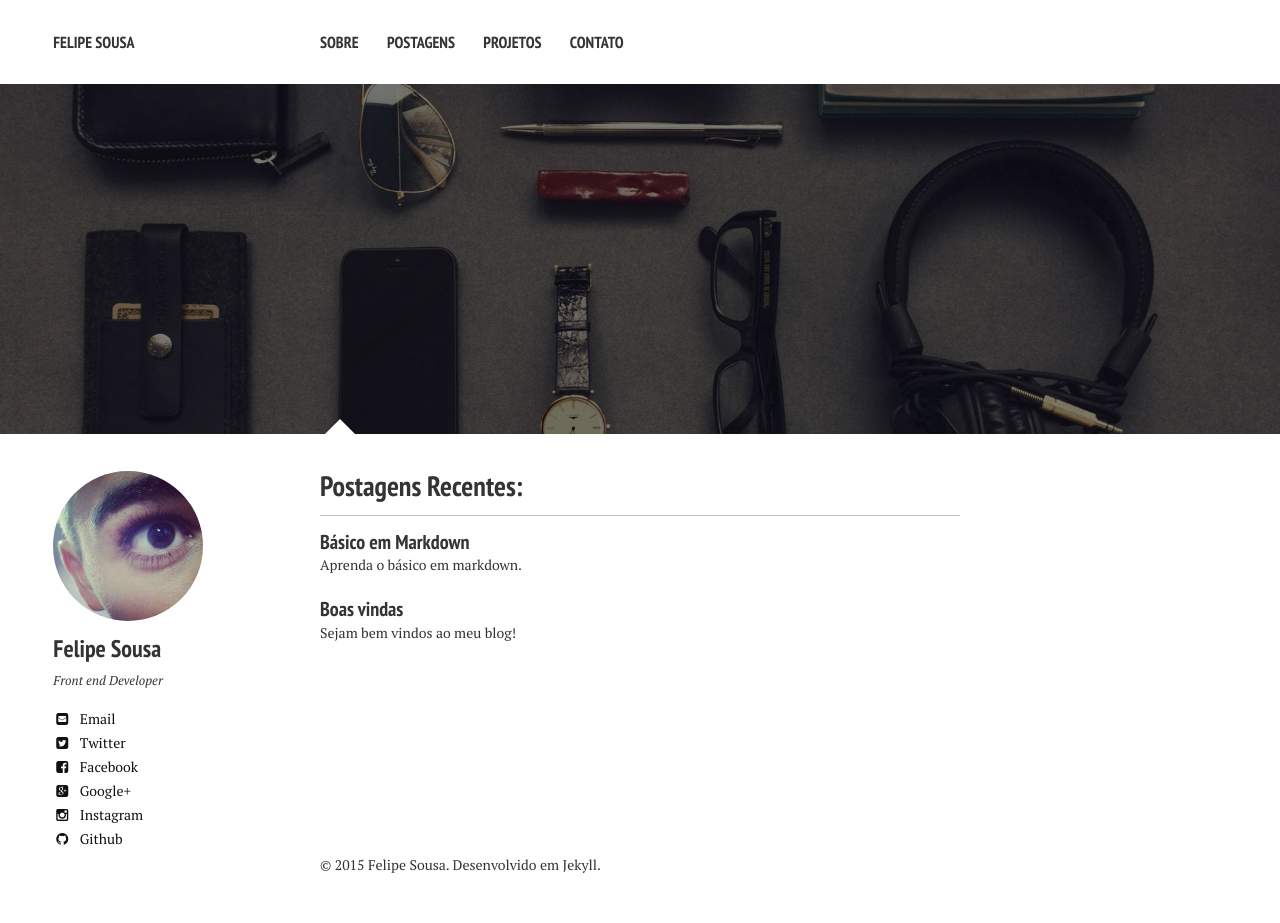
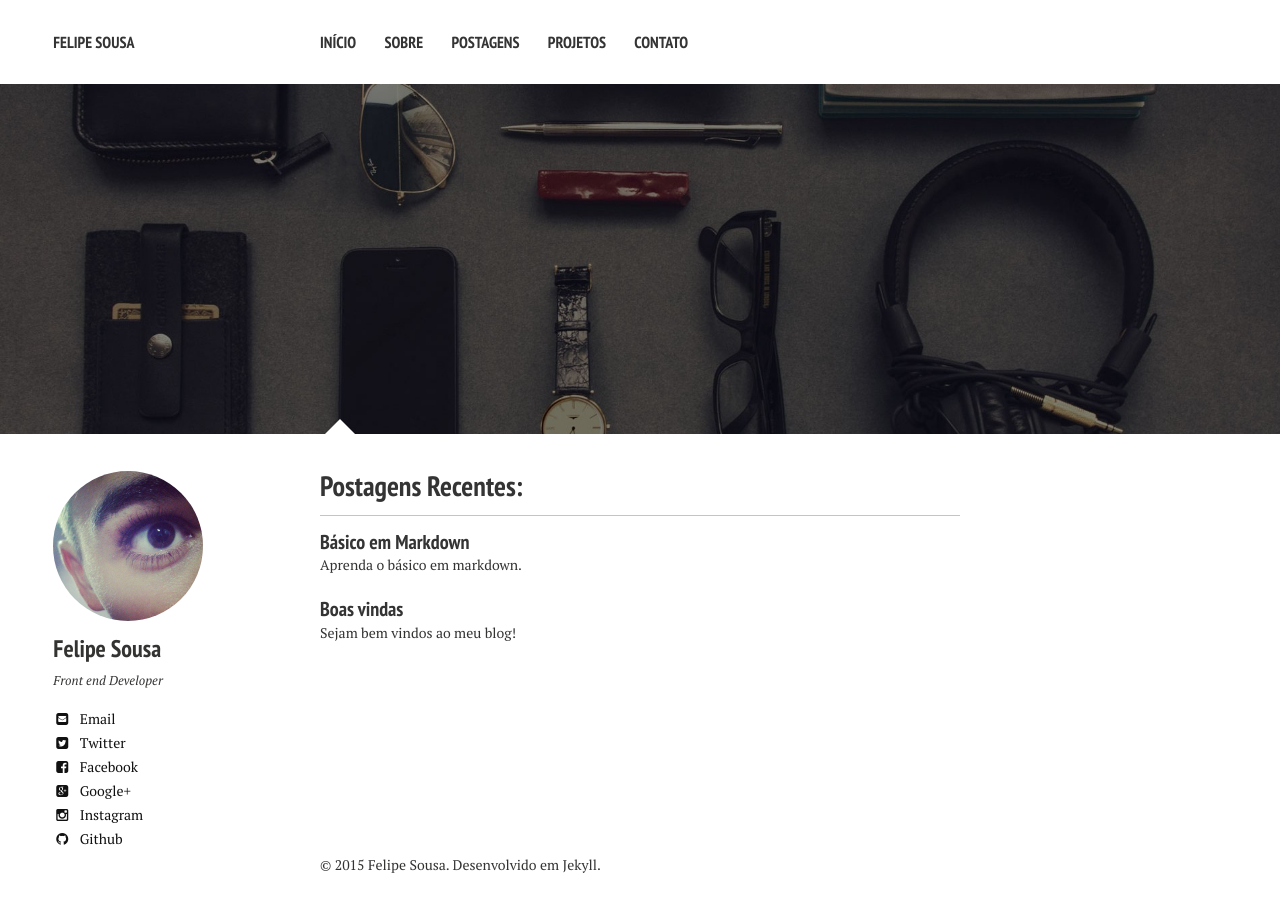
Before and after one commit to felipesousa/universal, a Jekyll site: the page built from index.md, in a window 1280 px wide. Built offline with Jekyll 4.4.1, drawn with Linux system fonts in a browser that asks for light colours; nearby versions of some CDN libraries.

Commit message:
Update navigation.yml

```diff
--- a/_data/navigation.yml
+++ b/_data/navigation.yml
@@ -1,4 +1,6 @@
 # Site navigation links
+- title: Início
+  url: index.md
 
 - title: Sobre
   url: /sobre/
```
